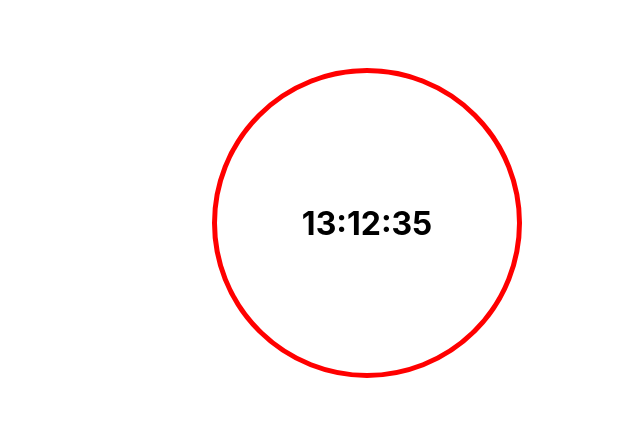
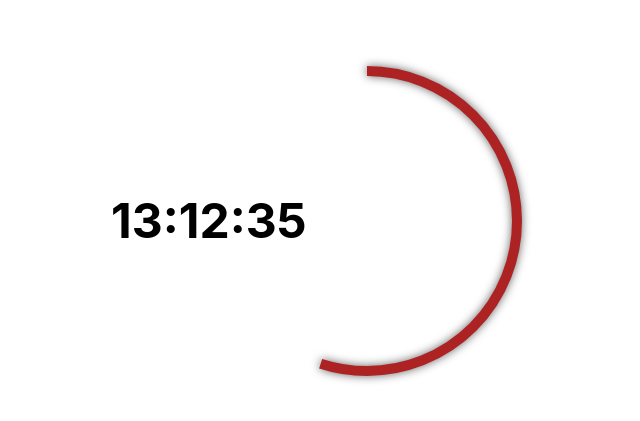
Before and after one commit to d-kowalik/productive-time-tracker, a React (Create React App) app: page / in a window 1280 px wide. Shown: the part 177-598 px from the top of the page, without its empty margins (273-913 px from the left). Built offline with nearby package versions, Linux system fonts and the light colour scheme.

Commit message:
Add canvas circle that animates to current percentage of the day

```diff
--- a/src/App.js
+++ b/src/App.js
@@ -1,6 +1,7 @@
 import React, { Component } from 'react'
 
 import Timer from './Timer'
+import DynamicCircle from './DynamicCircle'
 
 import './App.css'
 
@@ -38,7 +39,9 @@ class App extends Component {
 
     return (
       <div className="App">
-        <Timer time={time} />
+        <DynamicCircle today={today}>
+          <Timer time={time} />
+        </DynamicCircle>
       </div>
     )
   }
--- /dev/null
+++ b/src/DynamicCircle.css
@@ -0,0 +1,9 @@
+.DynamicCirlcle {
+  position: relative;
+}
+
+.DynamicCircle .children {
+  position: absolute;
+  top: 40%;
+  left: 30%;
+}
--- /dev/null
+++ b/src/DynamicCircle.js
@@ -0,0 +1,67 @@
+import React, { Component } from 'react'
+
+import './DynamicCircle.css'
+
+class DynamicCircle extends Component {
+  componentDidMount() {
+    const canvas = this.refs.canvas
+    const ctx = canvas.getContext('2d')
+    const x = canvas.width / 2
+    const y = canvas.height / 2
+    const radius = 150
+    const endPercent = this.calculateDayPercentage()
+    const circ = Math.PI * 2
+    const quart = Math.PI / 2
+    const counterClockwise = false
+
+    let curPercent = 0
+
+    ctx.lineWidth = 10
+    ctx.strokeStyle = '#ad2323'
+    ctx.shadowOffsetX = 0
+    ctx.shadowOffsetY = 0
+    ctx.shadowBlur = 10
+    ctx.shadowColor = '#656565'
+
+    function animate(current) {
+      ctx.clearRect(0, 0, canvas.width, canvas.height)
+      ctx.beginPath()
+      ctx.arc(x, y, radius, -quart, circ * current - quart, counterClockwise)
+      ctx.stroke()
+      curPercent++
+      if (curPercent < endPercent) {
+        requestAnimationFrame(function() {
+          animate(curPercent / 100)
+        })
+      }
+    }
+    animate()
+  }
+
+  calculateDayPercentage() {
+    const secondsInADay = 24 * 60 * 60
+    const now = this.props.today
+    const hours = now.getHours() * 60 * 60
+    const minutes = now.getMinutes() * 60
+    const seconds = now.getSeconds()
+    const totalSeconds = hours + minutes + seconds
+
+    return (100 * totalSeconds) / secondsInADay
+  }
+
+  render() {
+    return (
+      <div className="DynamicCircle">
+        <canvas
+          ref="canvas"
+          className="dynamic-circle-canvas"
+          width={350}
+          height={350}
+        ></canvas>
+        <div className="children">{this.props.children}</div>
+      </div>
+    )
+  }
+}
+
+export default DynamicCircle
--- a/src/Timer.css
+++ b/src/Timer.css
@@ -1,17 +1,11 @@
 .Timer {
-  width: 300px;
-  height: 300px;
-  border: 5px solid red;
   display: flex;
   justify-content: center;
   align-items: center;
-}
-
-.circle {
-  border-radius: 100%;
+  position: relative;
 }
 
 .hour-display {
-  font-size: 2em;
+  font-size: 3em;
   font-weight: bold;
 }
--- a/src/Timer.js
+++ b/src/Timer.js
@@ -3,7 +3,7 @@ import React from 'react'
 import './Timer.css'
 
 const Timer = ({ time }) => (
-  <div className="Timer circle">
+  <div className="Timer">
     <p className="hour-display">{time}</p>
   </div>
 )
```
